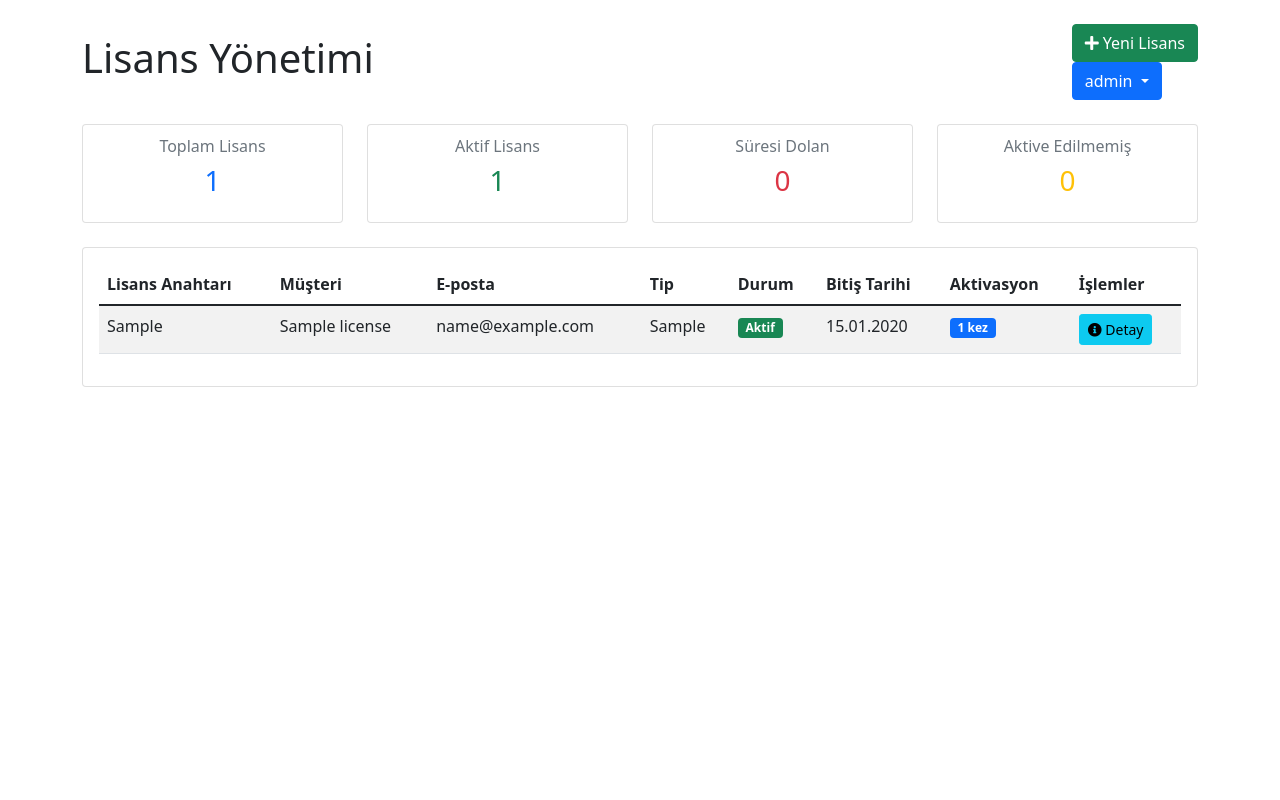
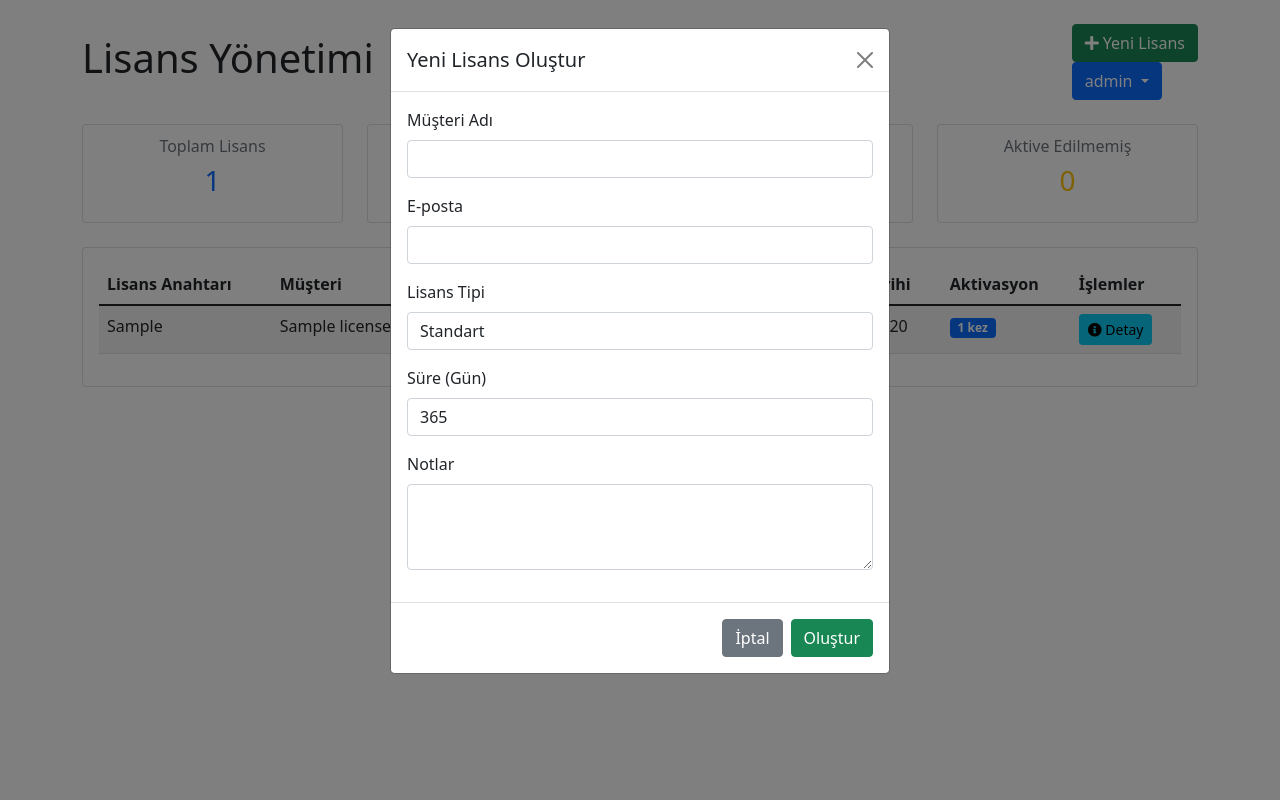
Before and after one commit to hepumut/kodmatik-license, a Flask app: page /admin in a window 1280 px wide, after a click on "Yeni Lisans". Run offline with Flask 3, Linux system fonts and the light colour scheme; a user stored in the database is signed in; tables that the repository leaves empty hold one stand-in row (values such as "Sample post").

Commit message:
Update license management interface

```diff
--- a/templates/admin/licenses.html
+++ b/templates/admin/licenses.html
@@ -136,6 +136,48 @@
         </div>
     </div>
 
+    <!-- Yeni Lisans Modal -->
+    <div class="modal fade" id="createLicenseModal">
+        <div class="modal-dialog">
+            <div class="modal-content">
+                <div class="modal-header">
+                    <h5 class="modal-title">Yeni Lisans Oluştur</h5>
+                    <button type="button" class="btn-close" data-bs-dismiss="modal"></button>
+                </div>
+                <div class="modal-body">
+                    <div class="mb-3">
+                        <label class="form-label">Müşteri Adı</label>
+                        <input type="text" class="form-control" id="customerName">
+                    </div>
+                    <div class="mb-3">
+                        <label class="form-label">E-posta</label>
+                        <input type="email" class="form-control" id="customerEmail">
+                    </div>
+                    <div class="mb-3">
+                        <label class="form-label">Lisans Tipi</label>
+                        <select class="form-control" id="licenseType">
+                            <option value="standard">Standart</option>
+                            <option value="premium">Premium</option>
+                            <option value="enterprise">Kurumsal</option>
+                        </select>
+                    </div>
+                    <div class="mb-3">
+                        <label class="form-label">Süre (Gün)</label>
+                        <input type="number" class="form-control" id="duration" value="365">
+                    </div>
+                    <div class="mb-3">
+                        <label class="form-label">Notlar</label>
+                        <textarea class="form-control" id="notes" rows="3"></textarea>
+                    </div>
+                </div>
+                <div class="modal-footer">
+                    <button type="button" class="btn btn-secondary" data-bs-dismiss="modal">İptal</button>
+                    <button type="button" class="btn btn-success" onclick="createLicense()">Oluştur</button>
+                </div>
+            </div>
+        </div>
+    </div>
+
     <!-- Şifre Değiştirme Modal -->
     <div class="modal fade" id="changePasswordModal">
         <div class="modal-dialog">
@@ -151,7 +193,13 @@
                     </div>
                     <div class="mb-3">
                         <label class="form-label">Yeni Şifre</label>
-                        <input type="password" class="form-control" id="newPassword">
+                        <input type="password" class="form-control" id="newPassword" oninput="checkPasswordStrength(this.value)">
+                        <div class="password-requirements mt-2 small">
+                            <div id="lengthCheck" class="text-danger">✗ En az 8 karakter</div>
+                            <div id="upperCheck" class="text-danger">✗ En az bir büyük harf</div>
+                            <div id="lowerCheck" class="text-danger">✗ En az bir küçük harf</div>
+                            <div id="specialCheck" class="text-danger">✗ En az bir özel karakter (!@#$%^&*(),.?":{}|<>+-)</div>
+                        </div>
                     </div>
                 </div>
                 <div class="modal-footer">
@@ -174,12 +222,72 @@
             });
     }
 
+    function createLicense() {
+        const data = {
+            customer_name: document.getElementById('customerName').value,
+            customer_email: document.getElementById('customerEmail').value,
+            type: document.getElementById('licenseType').value,
+            duration: document.getElementById('duration').value,
+            notes: document.getElementById('notes').value
+        };
+
+        fetch('/admin/create-license', {
+            method: 'POST',
+            headers: {
+                'Content-Type': 'application/json'
+            },
+            body: JSON.stringify(data)
+        })
+        .then(response => response.json())
+        .then(data => {
+            if (data.success) {
+                alert('Lisans başarıyla oluşturuldu\nLisans Anahtarı: ' + data.license_key);
+                window.location.reload();
+            } else {
+                alert('Hata: ' + data.error);
+            }
+        })
+        .catch(error => {
+            alert('Bir hata oluştu: ' + error);
+        });
+    }
+
+    function checkPasswordStrength(password) {
+        const requirements = {
+            length: password.length >= 8,
+            upper: /[A-Z]/.test(password),
+            lower: /[a-z]/.test(password),
+            special: /[!@#$%^&*(),.?":{}|<>+-]/.test(password)
+        };
+
+        // UI güncelle
+        document.getElementById('lengthCheck').className = requirements.length ? 'text-success' : 'text-danger';
+        document.getElementById('lengthCheck').innerHTML = requirements.length ? '✓ En az 8 karakter' : '✗ En az 8 karakter';
+
+        document.getElementById('upperCheck').className = requirements.upper ? 'text-success' : 'text-danger';
+        document.getElementById('upperCheck').innerHTML = requirements.upper ? '✓ En az bir büyük harf' : '✗ En az bir büyük harf';
+
+        document.getElementById('lowerCheck').className = requirements.lower ? 'text-success' : 'text-danger';
+        document.getElementById('lowerCheck').innerHTML = requirements.lower ? '✓ En az bir küçük harf' : '✗ En az bir küçük harf';
+
+        document.getElementById('specialCheck').className = requirements.special ? 'text-success' : 'text-danger';
+        document.getElementById('specialCheck').innerHTML = requirements.special ? '✓ En az bir özel karakter' : '✗ En az bir özel karakter';
+
+        return Object.values(requirements).every(Boolean);
+    }
+
     function changePassword() {
         const currentPassword = document.getElementById('currentPassword').value;
         const newPassword = document.getElementById('newPassword').value;
 
         if (!currentPassword || !newPassword) {
             alert('Lütfen tüm alanları doldurun');
+            return;
+        }
+
+        // Şifre gücünü kontrol et
+        if (!checkPasswordStrength(newPassword)) {
+            alert('Lütfen şifre gereksinimlerini karşılayın');
             return;
         }
 
```
